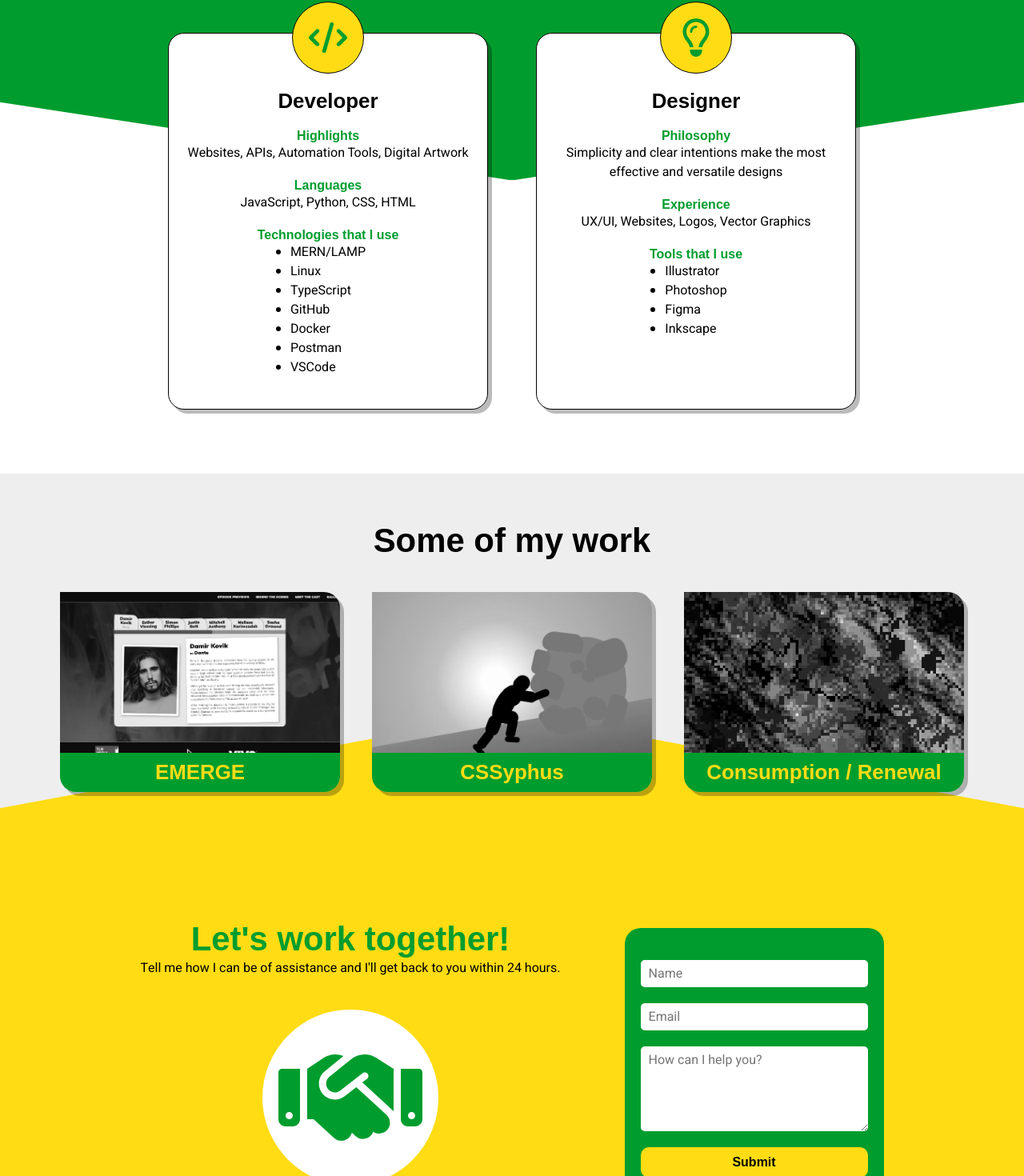
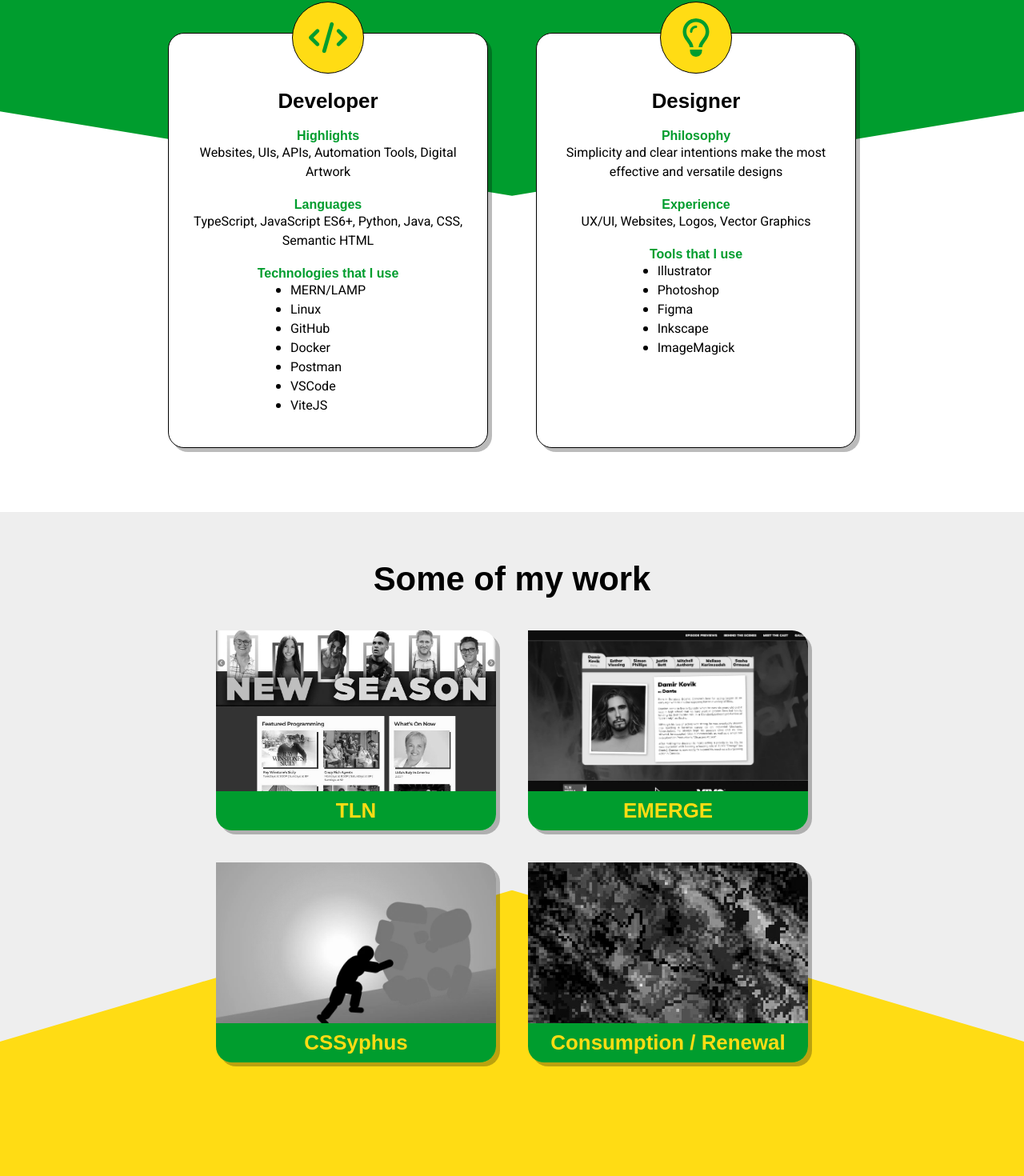
Before and after one commit to NicholasLina/portfolio, a React (Vite) app: page / in a window 1280 px wide. Shown: the part 1059-2529 px from the top of the page at 80% size. Built offline with nearby package versions, Linux system fonts and the light colour scheme; a web font is replaced by a local one.

Commit message:
fix type add tln to works

```diff
--- a/src/NoMatch.jsx
+++ b/src/NoMatch.jsx
@@ -3,7 +3,7 @@
 export default function NoMatch() {
     return (
         <div>
-            <h2>Nothing to see here!</h2>
+            <h2>Congratulations! You found a LUCKY LINK (also known as a 404 error)</h2>
             <p>
                 <Link to="/">Go to the home page</Link>
             </p>
--- a/src/components/About.jsx
+++ b/src/components/About.jsx
@@ -4,7 +4,7 @@
     return(
         <section className={ styles.about }>
             <h2>A little bit about me</h2>
-            <p>I love all things technology and am obsessed with finding the latest and greatest ways to improve workflows and make our lives easier (and more fun!). I am a strong believer in finding the right tool for the job and delivering products that simple, scalable, and easy to maintain.</p>
+            <p>I love all things technology and am obsessed with finding the latest and greatest ways to improve workflows and make our lives easier (and more fun!). I am a strong believer in finding the right tool for the job and delivering products that are simple, scalable, and easy to maintain.</p>
         </section>
     )
 }
--- a/src/components/Contact.jsx
+++ b/src/components/Contact.jsx
@@ -6,17 +6,17 @@
         <section className={ styles.contact }>
             <div className={ styles.text }>
                 <h2>Let's work together!</h2>
-                <p>Tell me how I can be of assistance and I'll get back to you within 24 hours.</p>
+                <p>Email me at <a href="mailto:nicktlina@gmail.com">nicktlina@gmail.com</a> and I'll get back to you within 24 hours.</p>
                 <div className={ styles.icon }>
                     <FaHandshake />
                 </div>
             </div>
-            <form className={ styles.form }>
+            {/* <form className={ styles.form }>
                 <input name="name" type="text" placeholder="Name" />
                 <input name="name" type="text" placeholder="Email" />
                 <textarea cols="30" rows="4" placeholder="How can I help you?"></textarea>
                 <button type="submit" value="Submit">Submit</button>
-            </form>
+            </form> */}
         </section>
     )
 }
--- a/src/components/Skills.jsx
+++ b/src/components/Skills.jsx
@@ -12,20 +12,20 @@
                 <h3>Developer</h3>
 
                 <h4>Highlights</h4>
-                <p>Websites, APIs, Automation Tools, Digital Artwork</p>
+                <p>Websites, UIs, APIs, Automation Tools, Digital Artwork</p>
 
                 <h4>Languages</h4>
-                <p>JavaScript, Python, CSS, HTML</p>
+                <p>TypeScript, JavaScript ES6+, Python, Java, CSS, Semantic HTML</p>
 
                 <h4>Technologies that I use</h4>
                 <ul>
                     <li>MERN/LAMP</li>
                     <li>Linux</li>
-                    <li>TypeScript</li>
                     <li>GitHub</li>
                     <li>Docker</li>
                     <li>Postman</li>
                     <li>VSCode</li>
+                    <li>ViteJS</li>
                 </ul>
             </div>
             <div className={styles.card}>
@@ -44,6 +44,7 @@
                     <li>Photoshop</li>
                     <li>Figma</li>
                     <li>Inkscape</li>
+                    <li>ImageMagick</li>
                 </ul>
             </div>
         </section>
--- a/src/components/Work.jsx
+++ b/src/components/Work.jsx
@@ -3,12 +3,20 @@
 import CSSYPHUS from "../assets/CSSyphus.webp"
 import EMERGE from "../assets/Emerge.webp"
 import CONSUMPTION_RENEWAL from "../assets/ConsumptionRenewal.webp"
+import TLN from "../assets/TLN.webp"
 
 export default function Work() {
     return(
         <section className={ styles.work }>
             <h2>Some of my work</h2>
             <div className={ styles.grid }>
+            <a href="https://tln.ca/" target="_blank" className={ styles.card }>
+                    <img src={ TLN }></img>
+                    <div className={ styles.cover }>
+                        <h3>TLN</h3>
+                        <p>Show info, events, recipes, schedules, and more all under one roof!</p>
+                    </div>
+                </a>
                 <a href="https://emergetheseries.ca/" target="_blank" className={ styles.card }>
                     <img src={ EMERGE }></img>
                     <div className={ styles.cover }>
--- a/src/styles/Contact.module.css
+++ b/src/styles/Contact.module.css
@@ -9,8 +9,9 @@
     gap: 80px;
 }
 
-.contact h2 {
+.contact h2, .contact a {
     color: var(--lush-green);
+    font-weight: 900;
 }
 
 .icon {
--- a/src/styles/Work.module.css
+++ b/src/styles/Work.module.css
@@ -20,7 +20,7 @@
 .grid {
     display: flex;
     flex-direction: row;
-    max-width: 1200px;
+    max-width: 1000px;
     margin: 40px auto;
     flex-wrap: wrap;
     gap: 40px;
```
Also changed, not shown: src/assets/TLN.webp (added).
